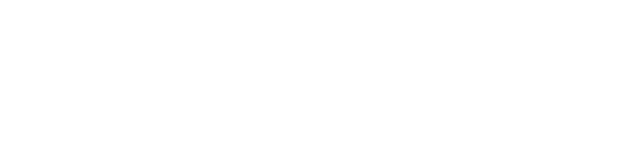
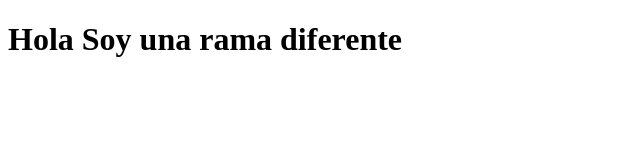
Before and after one commit to zeewspace/curso-git, a plain HTML site: page index.html in a window 1280 px wide. Shown: the whole page, without its empty margins (0-640 px from the left). Drawn offline with Linux system fonts and the light colour scheme.

Commit message:
new branch

```diff
--- a/index.html
+++ b/index.html
@@ -6,6 +6,6 @@
     <title>Zeew Space</title>
 </head>
 <body>
-
+    <h1>Hola Soy una rama diferente</h1>
 </body>
 </html>
```
